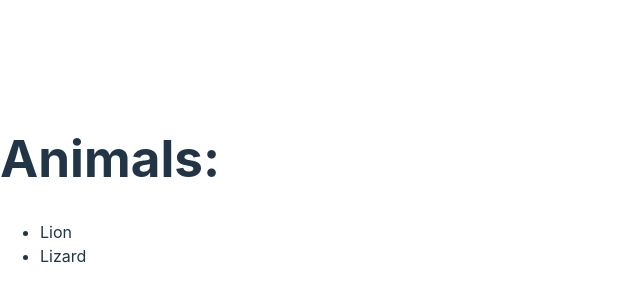
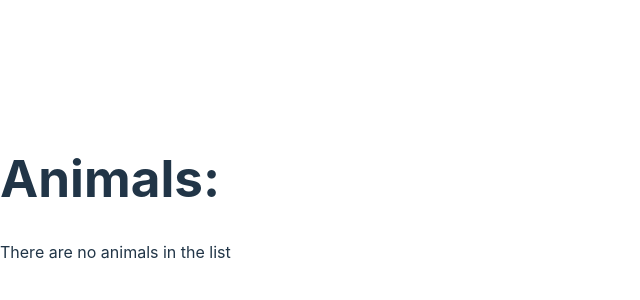
Before and after one commit to Kbouti/reactPractice, a React (Vite) app in the folder my-first-react-app/: page / in a window 1280 px wide. Shown: the part 210-510 px from the top of the page, without its empty margins (0-640 px from the left). Built offline with nearby package versions, Linux system fonts and the light colour scheme.

Commit message:
Account for missing or empty animals list

```diff
--- a/my-first-react-app/src/Greeting.jsx
+++ b/my-first-react-app/src/Greeting.jsx
@@ -6,15 +6,18 @@
   return <h2>Just out for a rip</h2>;
 }
 
-function ListItem(props) {
-  return <li>{props.animal}</li>;
-}
 
 function List(props) {
+  if (!props.animals){
+    return <div>Loading...</div>;
+  }
+  if (props.animals.length ===0){
+    return <div>There are no animals in the list</div>;
+  }
   return (
     <ul>
       {props.animals.map((animal) => {
-        return animal.startsWith("L") && <li key={animal}>{animal}</li>;
+        return <li key={animal}>{animal}</li>
       })}
     </ul>
   );
@@ -23,7 +26,9 @@
 
 
 function App2() {
-    const animals = ["Lion", "Cow", "Snake", "Lizard"];
+    // const animals = ["Lion", "Cow", "Snake", "Lizard"];
+
+    const animals = [];
 
     return (
       <div>
```
